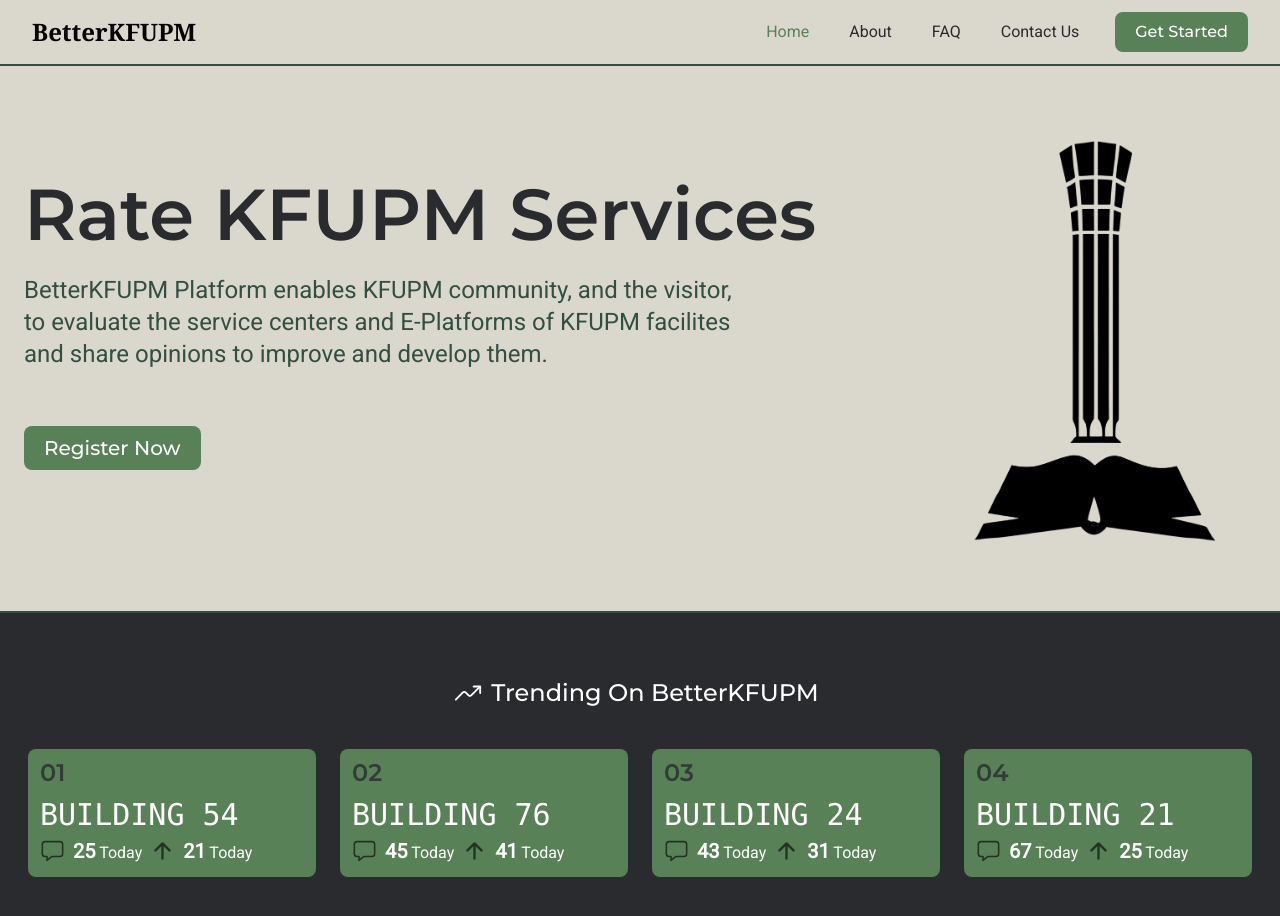
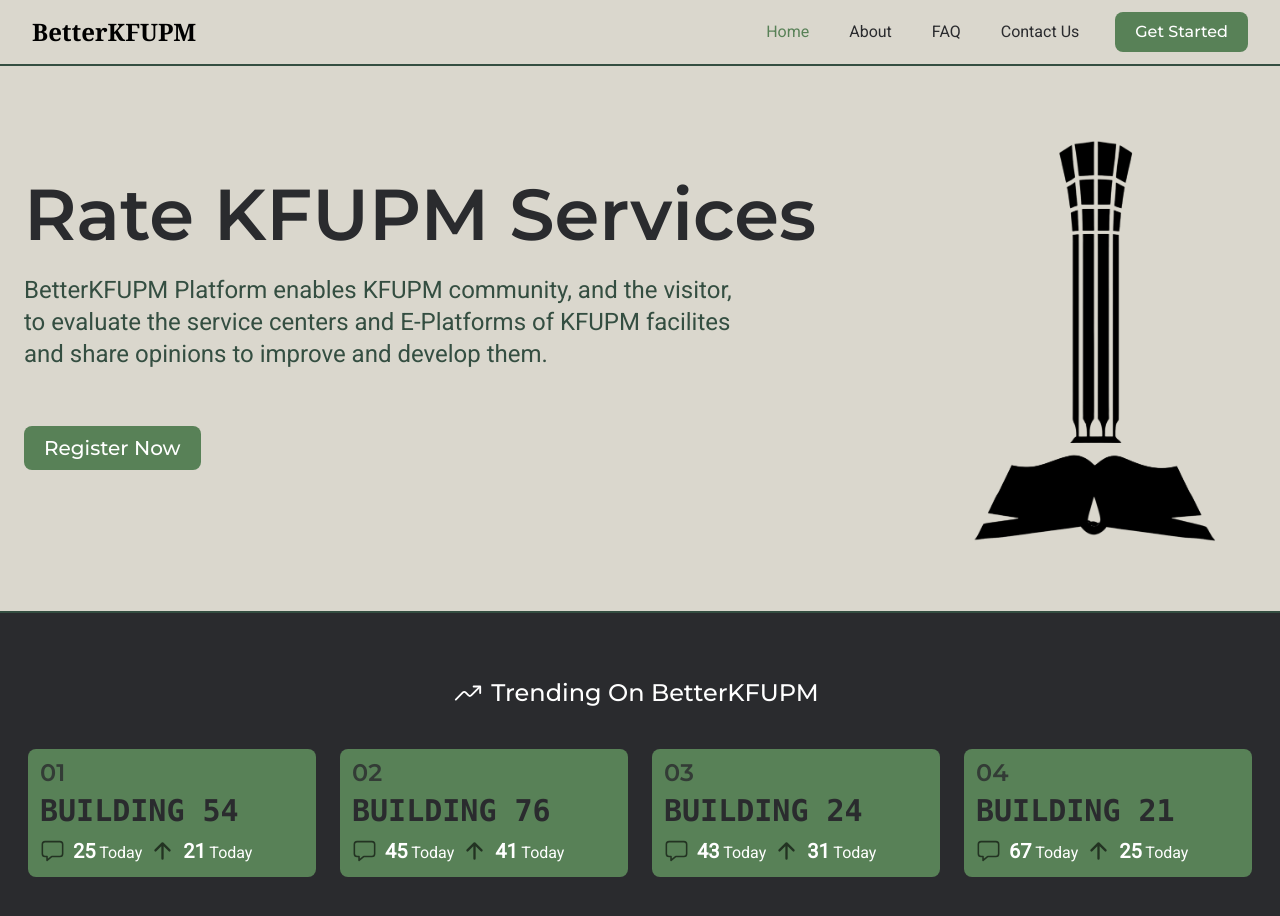
Before and after one commit to viasaud/better-kfupm, a React (Vite) app: page / in a window 1280 px wide. Shown: the top 916 px of the page. Built offline with nearby package versions, Linux system fonts and the light colour scheme.

Commit message:
Update App.jsx

```diff
--- a/src/App.jsx
+++ b/src/App.jsx
@@ -68,7 +68,7 @@
   return (
     <div className="bg-mid-green w-72 md:mx-3 mb-10 xl:mb-0 h-32 rounded-lg ">
       <p className="pl-3 pt-2 text-2xl font-Montserrat font-bold text-jetBlack opacity-80">{props.number}</p>
-      <p className="pl-3 pt-2 text-3xl font-mono text-white uppercase">{props.name}</p>
+      <p className="pl-3 py-1 text-3xl font-mono text-jetBlack font-semibold uppercase">{props.name}</p>
       <div className="flex flex-row py-1 pl-3 font-Roboto">
         <img src={EvaluationIcon} alt="Evaluation Icon" width="25px" className="opacity-60" />
         <p className="text-white px-2">
```
